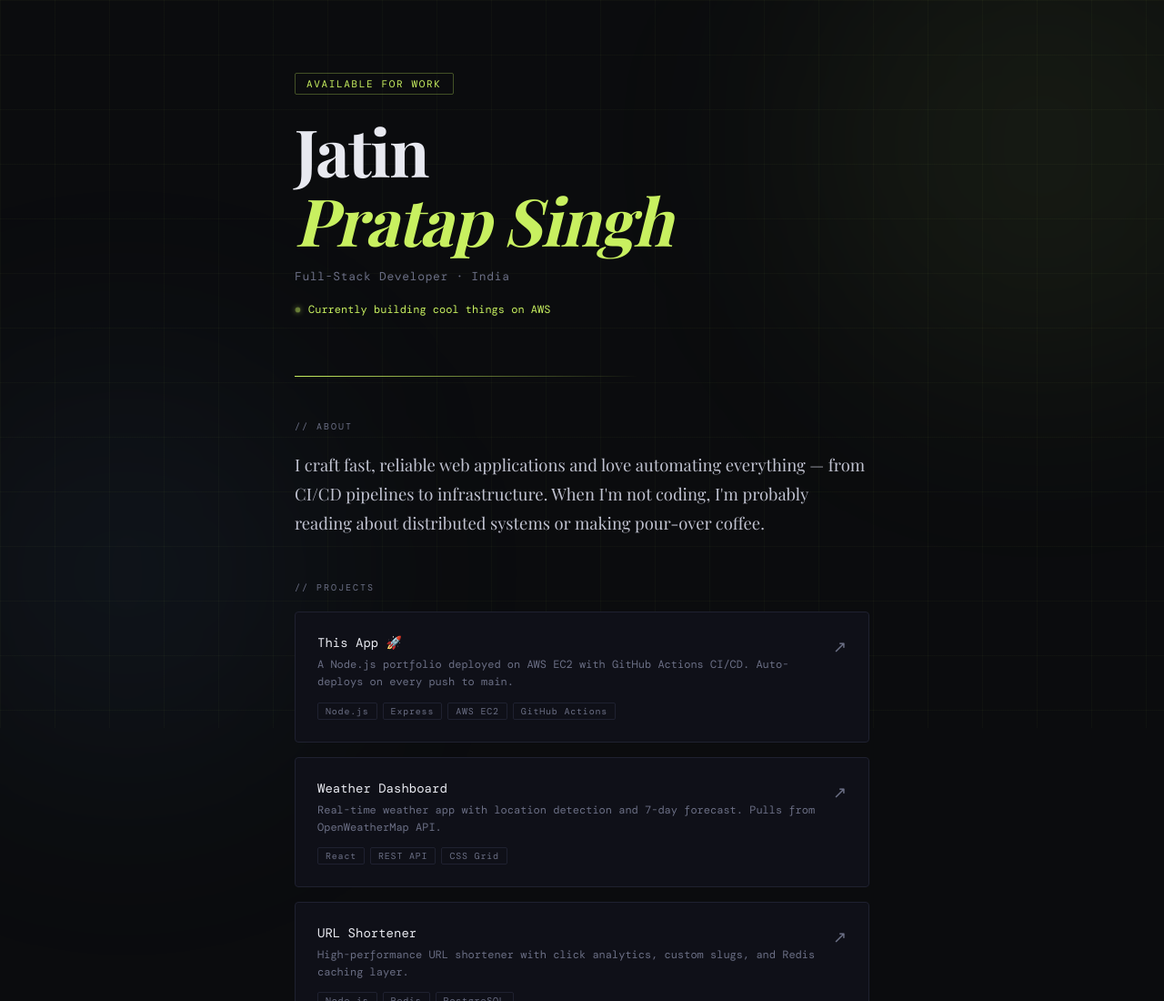
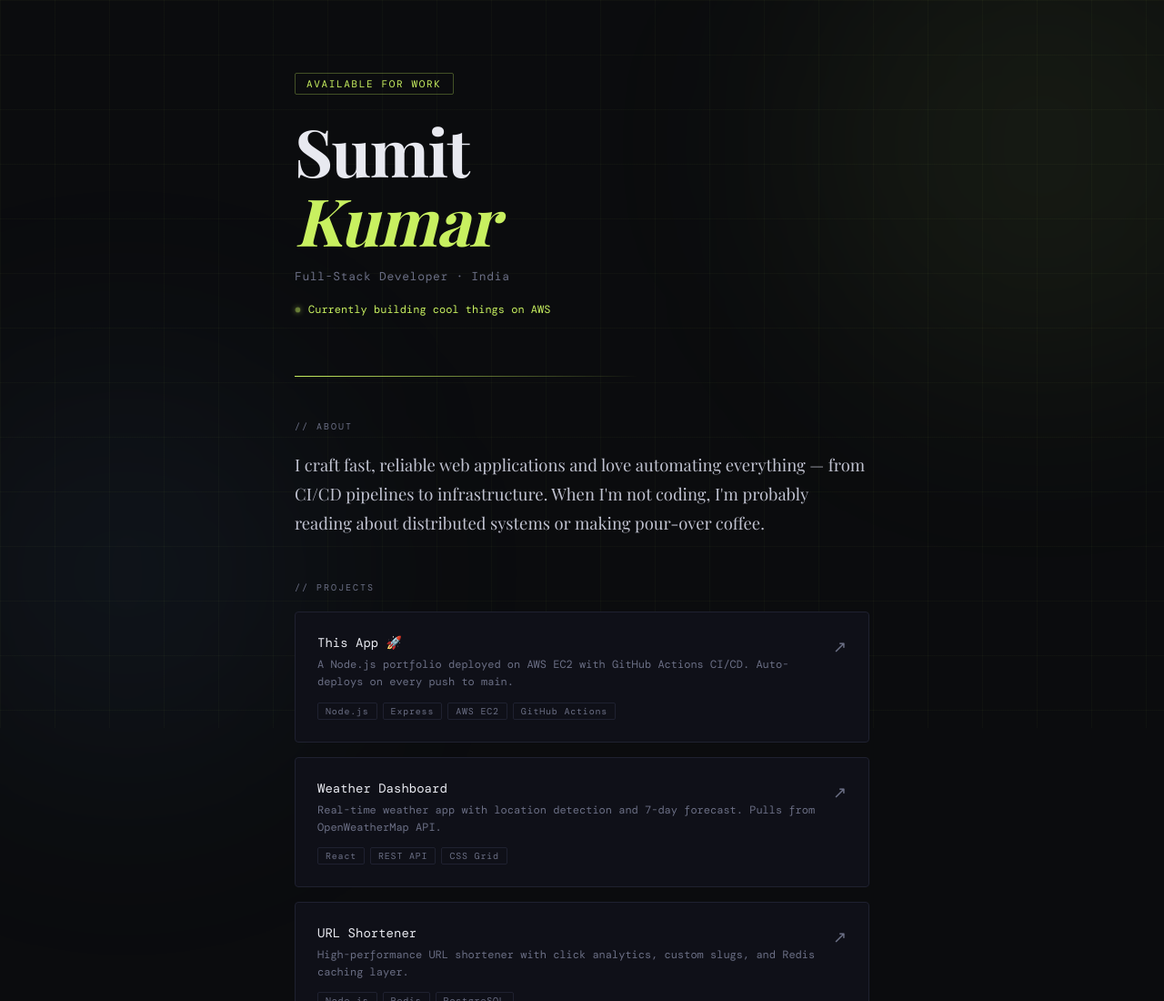
Before and after one commit to jatinpratappg22-afk/portfolio, a website: page public/index.html in a window 1280 px wide. Shown: the top 1100 px of the page at 91% size. Drawn offline with nearby package versions, Linux system fonts and the light colour scheme; a web font is replaced by a local one.

Commit message:
updated name

```diff
--- a/public/index.html
+++ b/public/index.html
@@ -276,7 +276,7 @@
     <!-- Header -->
     <header>
       <div class="tag">Available for work</div>
-      <h1>Jatin<br /><em>Pratap Singh</em></h1>
+      <h1>Sumit<br /><em>Kumar</em></h1>
       <p class="subtitle">Full-Stack Developer · India</p>
       <div class="status">
         <div class="dot"></div>
```
